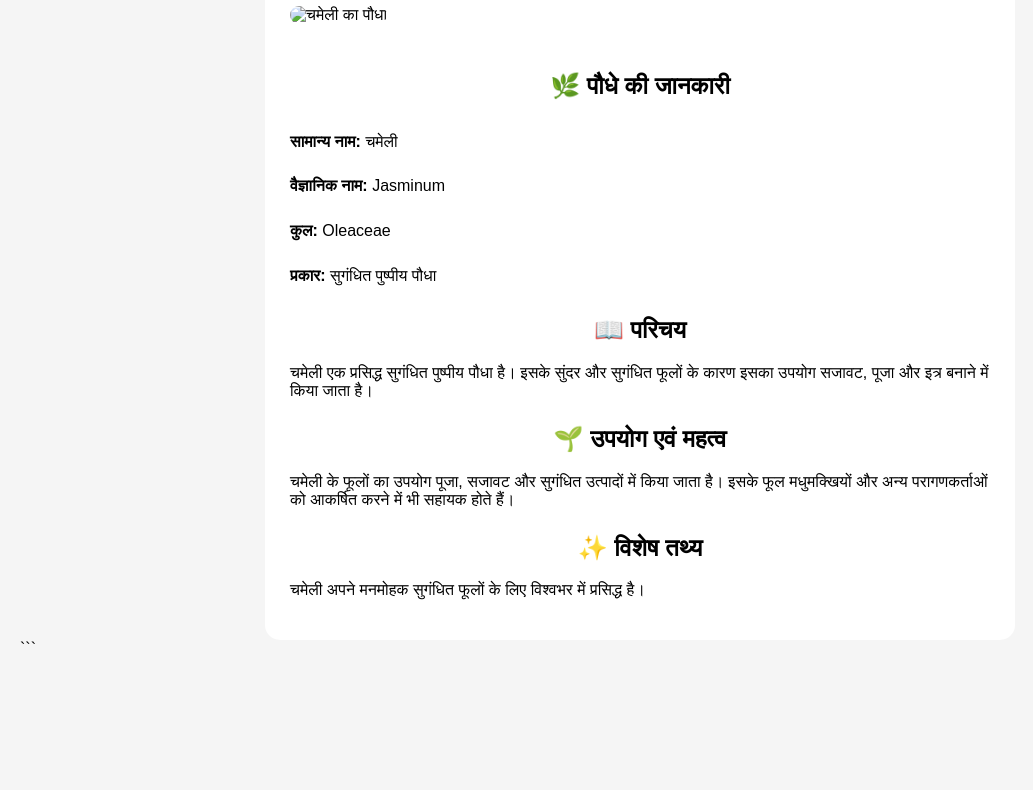
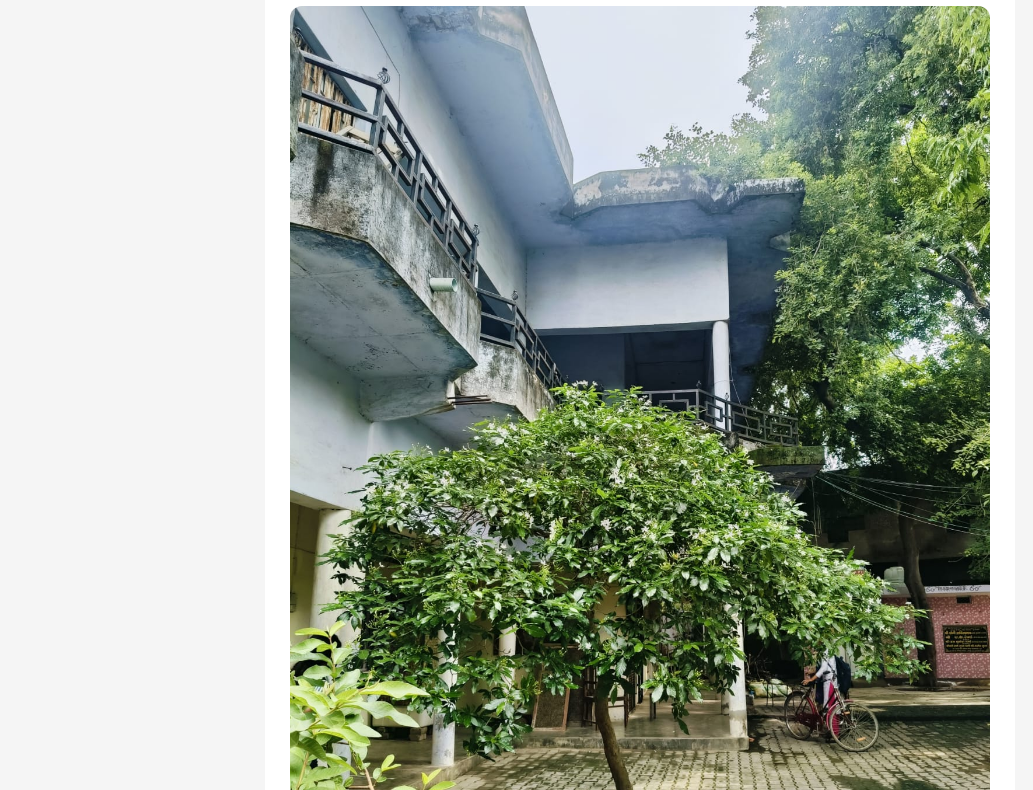
Before and after one commit to paramonhunt/tree-passport, a plain HTML site: page jasmine.html in a window 1280 px wide. Shown: the part 299-1089 px from the top of the page, without its empty margins (0-1033 px from the left). Before the commit the page ends 977 px from the top, so only its background shows below. Drawn offline with Linux system fonts and the light colour scheme.

Commit message:
Update jasmine.html

```diff
--- a/jasmine.html
+++ b/jasmine.html
@@ -67,7 +67,7 @@
 
     <h1>🌼 चमेली</h1>
 
-    <img src="jasmine.jpg.jepg" alt="चमेली का पौधा">
+    <img src="jasmine.jpg.jpeg" alt="चमेली का पौधा">
 
     <div class="section info">
         <h2>🌿 पौधे की जानकारी</h2>
```
